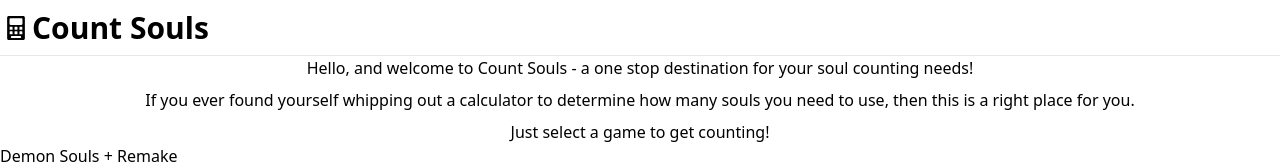
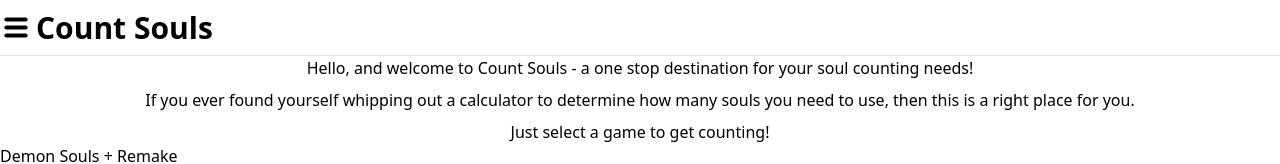
Before and after one commit to ElmarTalibzade/count-souls, a SvelteKit app: page / in a window 1280 px wide. Shown: the top 164 px of the page. Built offline with nearby package versions, Linux system fonts and the light colour scheme.

Commit message:
Navbar now expands to a menu

```diff
--- a/src/components/common/navbar.svelte
+++ b/src/components/common/navbar.svelte
@@ -1,10 +1,40 @@
 <script lang="ts">
-  import logo from '../../assets/logo.svg';
+  import menu from '../../assets/icon_menu.svg';
+
+  let menuOpen: boolean = false;
+
+  function toggleMenu() {
+    menuOpen = !menuOpen;
+  }
 </script>
 
-<div class="sticky left-0 top-0 flex h-14 flex-row items-center border-b bg-white">
-  <img class="w-8 flex-none p-1" src={logo} />
-  <div class="flex-auto">
-    <h1 class="text-3xl font-bold">Count Souls</h1>
+<button
+  on:click={toggleMenu}
+  class="sticky left-0 top-0 flex h-14 w-full flex-row items-center border-b bg-white"
+>
+  <img class="mr-1 w-8 flex-none p-1" src={menu} alt="Menu" />
+  <h1 class="select-none text-3xl font-bold">Count Souls</h1>
+</button>
+
+{#if menuOpen}
+  <div class="items fixed z-40 mb-2 flex h-full w-full flex-col items-center bg-white p-2">
+    <p class="text-x3 mb-3">Select a game</p>
+
+    <div class="flex flex-col items-center space-y-3 text-2xl">
+      <a href="/des">Demon Souls + Remake</a>
+      <a href="/ds1">Dark Souls I + Remastered</a>
+      <a href="/ds2">Dark Souls II</a>
+      <a href="/ds3">Dark Souls III</a>
+      <a href="/bb">Bloodborne</a>
+      <a href="/er">Elden Ring</a>
+    </div>
+
+    <a class="m-10" href="https://ko-fi.com/C0C8O3SFV" target="_blank"
+      ><img
+        class="w-36 border-0"
+        src="https://storage.ko-fi.com/cdn/kofi3.png?v=3"
+        alt="Buy Me a Coffee at ko-fi.com"
+      /></a
+    >
   </div>
-</div>
+{/if}
```
